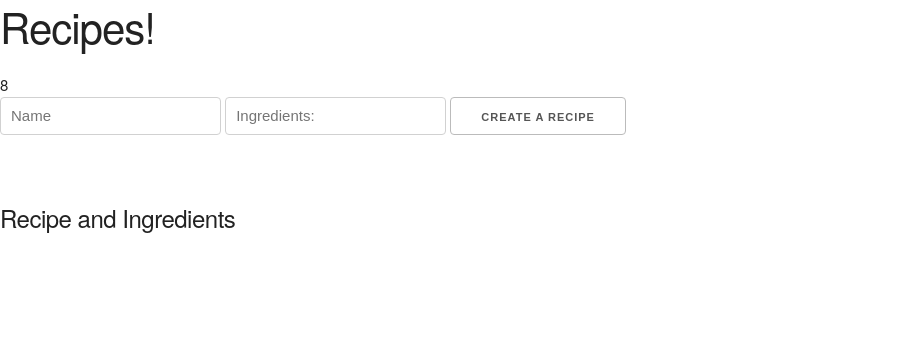
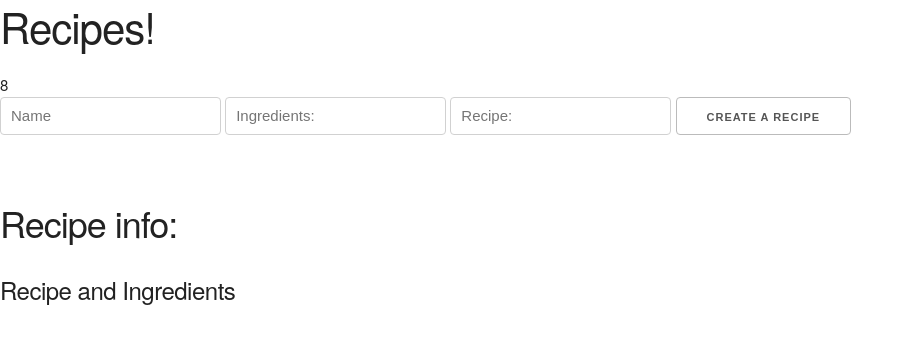
Before and after one commit to jhwangit128/collab, a website: page public/index.html in a window 1280 px wide. Shown: the whole page, without its empty margins (0-914 px from the left). Drawn offline with nearby package versions, Linux system fonts and the light colour scheme; no server answers.

Commit message:
recipe info added

```diff
--- a/model/recipe.js
+++ b/model/recipe.js
@@ -2,6 +2,7 @@ const mongoose = require('mongoose')
 
 const recipeSchema = mongoose.Schema({
   name: {type: String, required: true},
+  recipe: {type: String},
   ingredients: {type: String}
 })
 
--- a/public/index.html
+++ b/public/index.html
@@ -24,20 +24,28 @@
       type="text"
       placeholder="Ingredients: "
       >
+
+      <input
+      ng-model="ctrl.createForm.recipe"
+      type="text"
+      placeholder="Recipe: "
+      >
+
       <input type="submit"
       value="Create a Recipe"
       >
     </form>
     <table>
        <tr ng-repeat="recipe in ctrl.recipes">
-         <td>
+         <td ng-click="ctrl.chooseOneRecipe(recipe)">
             {{recipe.name}}
              </td>
          <td ng-click="ctrl.deleteRecipe( recipe._id )">X</td>
        </tr>
      </table>
-     <div class="">
-
+     <div class="recipe">
+       <h3>Recipe info:</h3>
+       <p>{{ ctrl.recipe.recipe }}</p>
      </div>
     <h5> Recipe and Ingredients </h5>
       <h4>{{ctrl.recipe.name}}</h4>
```
